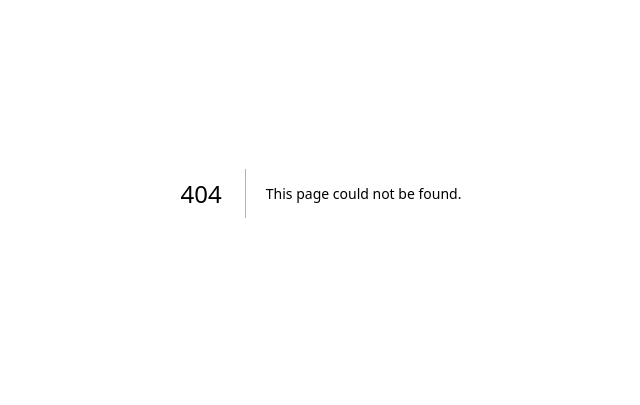
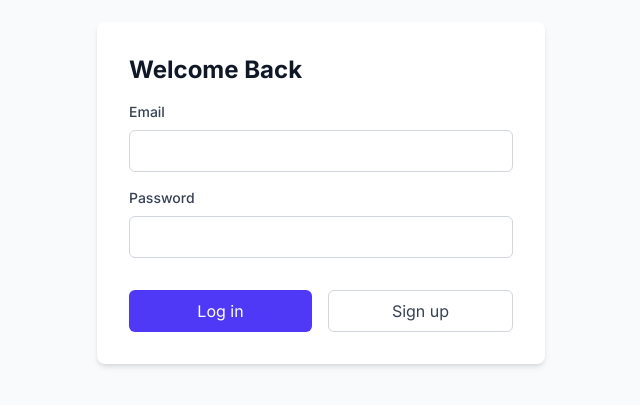
Before and after one commit to AMCAP-Bizcon/amcap-nxt-base, a Next.js app: page /login in a window 1280 px wide. Before the commit this address had no page. Shown: the part 207-612 px from the top of the page, without its empty margins (319-959 px from the left). Built offline with nearby package versions, Linux system fonts and the light colour scheme.

Commit message:
Implement authentication with Supabase: add login and signup actions, create client utilities, and update Home and Login components

```diff
--- /dev/null
+++ b/src/app/auth/actions.ts
@@ -0,0 +1,48 @@
+'use server'
+
+import { revalidatePath } from 'next/cache'
+import { redirect } from 'next/navigation'
+import { createClient } from '@/utils/supabase/server'
+
+export async function login(formData: FormData) {
+  const supabase = await createClient()
+
+  // 1. Get data directly from the form
+  const email = formData.get('email') as string
+  const password = formData.get('password') as string
+
+  // 2. Sign in using the Supabase Auth
+  const { error } = await supabase.auth.signInWithPassword({
+    email,
+    password,
+  })
+
+  if (error) {
+    console.error("Login Error:", error.message)
+    return redirect('/login?error=Could not authenticate user')
+  }
+
+  // 3. Refresh the cache for the layout (so the navbar updates)
+  revalidatePath('/', 'layout')
+  redirect('/')
+}
+
+export async function signup(formData: FormData) {
+  const supabase = await createClient()
+
+  const email = formData.get('email') as string
+  const password = formData.get('password') as string
+
+  const { error } = await supabase.auth.signUp({
+    email,
+    password,
+  })
+
+  if (error) {
+    console.error("Signup Error:", error.message)
+    return redirect('/login?error=Could not create user')
+  }
+
+  revalidatePath('/', 'layout')
+  redirect('/')
+}
--- /dev/null
+++ b/src/app/login/page.tsx
@@ -0,0 +1,49 @@
+import { login, signup } from '@/app/auth/actions'
+
+export default function LoginPage() {
+  return (
+    <div className="flex min-h-screen flex-col items-center justify-center bg-gray-50">
+      <form className="flex w-full max-w-md flex-col gap-4 rounded-lg bg-white p-8 shadow-md">
+        <h1 className="text-2xl font-bold text-gray-900">Welcome Back</h1>
+
+        <label className="flex flex-col gap-2">
+          <span className="text-sm font-medium text-gray-700">Email</span>
+          <input
+            name="email"
+            type="email"
+            required
+            className="rounded-md border border-gray-300 p-2 focus:border-indigo-500 focus:outline-none"
+          />
+        </label>
+
+        <label className="flex flex-col gap-2">
+          <span className="text-sm font-medium text-gray-700">Password</span>
+          <input
+            name="password"
+            type="password"
+            required
+            className="rounded-md border border-gray-300 p-2 focus:border-indigo-500 focus:outline-none"
+          />
+        </label>
+
+        <div className="flex gap-4 mt-4">
+          {/* This button triggers the 'login' server action */}
+          <button
+            formAction={login}
+            className="flex-1 rounded-md bg-indigo-600 px-4 py-2 text-white hover:bg-indigo-700"
+          >
+            Log in
+          </button>
+
+          {/* This button triggers the 'signup' server action */}
+          <button
+            formAction={signup}
+            className="flex-1 rounded-md border border-gray-300 px-4 py-2 text-gray-700 hover:bg-gray-50"
+          >
+            Sign up
+          </button>
+        </div>
+      </form>
+    </div>
+  )
+}
--- a/src/app/page.tsx
+++ b/src/app/page.tsx
@@ -1,19 +1,21 @@
-export default function Home() {
+import { createClient } from '@/utils/supabase/server' // Import the SERVER client
+
+export default async function Home() {
+  // 1. Initialize the client
+  const supabase = await createClient()
+
+  // 2. Fetch the user safely on the server
+  const { data: { user } } = await supabase.auth.getUser()
+
   return (
     <main className="flex min-h-screen flex-col items-center justify-center p-24">
-      <div className="text-center">
-        <h1 className="text-4xl font-bold tracking-tight text-gray-900 sm:text-6xl">
-          Amcap Nxt Base 2026
-        </h1>
-        <p className="mt-6 text-lg leading-8 text-gray-600">
-          Next.js 16 + Tailwind v4 + Supabase
-        </p>
-        <div className="mt-10 flex items-center justify-center gap-x-6">
-          <button className="rounded-md bg-indigo-600 px-3.5 py-2.5 text-sm font-semibold text-white shadow-sm hover:bg-indigo-500 focus-visible:outline focus-visible:outline-2 focus-visible:outline-offset-2 focus-visible:outline-indigo-600">
-            Get Started
-          </button>
-        </div>
+      <div className="z-10 max-w-5xl w-full items-center justify-between font-mono text-sm lg:flex">
+        {user ? (
+          <p>Logged in as: {user.email}</p>
+        ) : (
+          <p>You are not logged in.</p>
+        )}
       </div>
     </main>
-  );
+  )
 }
--- /dev/null
+++ b/src/proxy.ts
@@ -0,0 +1,60 @@
+import { type NextRequest, NextResponse } from 'next/server'
+import { createServerClient } from '@supabase/ssr'
+
+// The Matcher is now a top-level export, just like before
+export const config = {
+  matcher: [
+    /*
+     * Match all request paths except for the ones starting with:
+     * - _next/static (static files)
+     * - _next/image (image optimization files)
+     * - favicon.ico (favicon file)
+     * - images, fonts, etc.
+     */
+    '/((?!_next/static|_next/image|favicon.ico|.*\\.(?:svg|png|jpg|jpeg|gif|webp)$).*)',
+  ],
+}
+
+export default async function proxy(request: NextRequest) {
+  let response = NextResponse.next({
+    request: {
+      headers: request.headers,
+    },
+  })
+
+  const supabase = createServerClient(
+    process.env.NEXT_PUBLIC_SUPABASE_URL!,
+    process.env.NEXT_PUBLIC_SUPABASE_ANON_KEY!,
+    {
+      cookies: {
+        getAll() {
+          return request.cookies.getAll()
+        },
+        setAll(cookiesToSet) {
+          cookiesToSet.forEach(({ name, value, options }) =>
+            request.cookies.set(name, value)
+          )
+          response = NextResponse.next({
+            request,
+          })
+          cookiesToSet.forEach(({ name, value, options }) =>
+            response.cookies.set(name, value, options)
+          )
+        },
+      },
+    }
+  )
+
+  // 1. Refresh the session (this keeps the user logged in)
+  const {
+    data: { user },
+  } = await supabase.auth.getUser()
+
+  // 2. Route Protection (The "Bouncer" Logic)
+  // If user tries to go to /dashboard without a session, bounce them to login
+  if (request.nextUrl.pathname.startsWith('/dashboard') && !user) {
+    return NextResponse.redirect(new URL('/login', request.url))
+  }
+
+  return response
+}
--- /dev/null
+++ b/src/utils/supabase/client.ts
@@ -0,0 +1,8 @@
+import { createBrowserClient } from '@supabase/ssr'
+
+export function createClient() {
+  return createBrowserClient(
+    process.env.NEXT_PUBLIC_SUPABASE_URL!,
+    process.env.NEXT_PUBLIC_SUPABASE_ANON_KEY!
+  )
+}
--- /dev/null
+++ b/src/utils/supabase/server.ts
@@ -0,0 +1,29 @@
+import { createServerClient } from '@supabase/ssr'
+import { cookies } from 'next/headers'
+
+export async function createClient() {
+  const cookieStore = await cookies()
+
+  return createServerClient(
+    process.env.NEXT_PUBLIC_SUPABASE_URL!,
+    process.env.NEXT_PUBLIC_SUPABASE_ANON_KEY!,
+    {
+      cookies: {
+        getAll() {
+          return cookieStore.getAll()
+        },
+        setAll(cookiesToSet) {
+          try {
+            cookiesToSet.forEach(({ name, value, options }) =>
+              cookieStore.set(name, value, options)
+            )
+          } catch {
+            // The `setAll` method was called from a Server Component.
+            // This can be ignored if you have middleware refreshing
+            // user sessions.
+          }
+        },
+      },
+    }
+  )
+}
```
